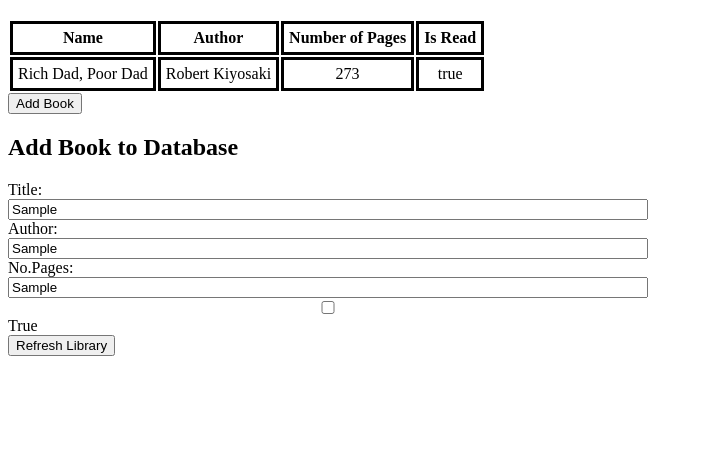
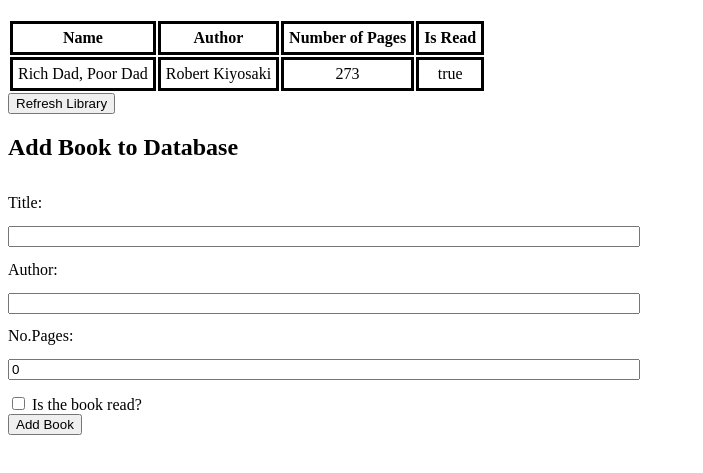
Before and after one commit to Alexis696/odinproject-javascript, a plain HTML site: page library/library.html in a window 1280 px wide. Both pictures are taken after typing "Sample", "Sample", "Sample" into the empty fields and a click on the button "Add Book". Shown: the part 61-534 px from the top of the page, without its empty margins (0-703 px from the left). Drawn offline with Linux system fonts and the light colour scheme.

Commit message:
library is almost done, just a few bugs to fix left

```diff
--- a/library/library.css
+++ b/library/library.css
@@ -6,10 +6,16 @@
 }
 
 .add-book-form {
+  height: 300px;
   display: flex;
   flex-direction: column;
+  justify-content: space-between;
 }
 
-input {
+#book-status {
+  width: fit-content;
+}
+
+.add-book-form {
   width: 50%;
 }
--- a/library/library.html
+++ b/library/library.html
@@ -21,7 +21,7 @@
 
       </tbody>
     </table>
-    <button class="add">Add Book</button>
+    <button class="refresh-button">Refresh Library</button>
     <div class="form-div">
       <form class="add-book-form">
         <h2>Add Book to Database</h2>
@@ -31,11 +31,13 @@
         <input type="text" name="book-author" id="book-author">
         <label for="book-pages">No.Pages:</label>
         <input type="text" name="book-pages" id="book-pages">
-        <input type="checkbox" name="book-status" id="status-true">
-        <label for="status-true">True</label>
+        <div class="checkbox-input" style="float:left">
+          <input type="checkbox" name="book-status" id="book-status">
+          <label for="status-true">Is the book read?</label>
+        </div>
       </form>
+      <button class="add-button">Add Book</button>
     </div>
-    <button class="refresh">Refresh Library</button>
     <script src="./library.js"></script>
   </body>
 </html>
--- a/library/library.js
+++ b/library/library.js
@@ -1,9 +1,14 @@
 const myLibrary = [];
 
-const tableBody = document.querySelector('tbody');
+const tableBody = document.querySelector("tbody");
 
-const refreshButton = document.querySelector('.refresh');
-const addButton = document.querySelector('.add');
+const bTitleInput = document.getElementById("book-title");
+const bAuthorInput = document.getElementById("book-author");
+const bPagesInput = document.getElementById("book-pages");
+const bStatusInput = document.getElementById("book-status");
+
+const refreshButton = document.querySelector(".refresh-button");
+const addButton = document.querySelector(".add-button");
 
 function Book(title, author, pages, read) {
   this.title = title;
@@ -18,28 +23,44 @@
 favoriteBook = new Book("Rich Dad, Poor Dad", "Robert Kiyosaki", 273, true);
 addBookToLibrary(favoriteBook);
 refreshData();
-console.log(myLibrary);
 
 function addBookToLibrary(book) {
   myLibrary.push(book);
+  console.log(myLibrary);
 }
 
 function refreshData() {
+  for (let r = 0; r < tableBody.rows.length; r++) {
+    console.log(tableBody.rows.length);
+    tableBody.removeChild(tableBody.rows[r]);
+  }
+
   for (let i = 0; i < myLibrary.length; i++) {
-    //tableBody.insertRow(i);
-    const libraryBook = tableBody.insertRow(i);//tableBody.rows[i];
+    const libraryBook = tableBody.insertRow(i);
     for (let j = 0; j < Object.keys(myLibrary[i]).length - 1; j++) {
       const bookProperty = libraryBook.insertCell();
-      bookProperty.classList.add('cell');
+      bookProperty.classList.add("cell");
       bookProperty.textContent = Object.values(myLibrary[i])[j];
     }
   }
+  console.log(myLibrary);
 }
 
 refreshButton.addEventListener("click", function() {
-  refreshData()
+  refreshData();
 });
 
 addButton.addEventListener("click", function() {
-
+  const bookIsRead = bStatusInput.checked ? true : false;
+  const newBook = new Book(
+    bTitleInput.value,
+    bAuthorInput.value,
+    bPagesInput.value,
+    bookIsRead,
+  );
+  addBookToLibrary(newBook);
+  bTitleInput.value = "";
+  bAuthorInput.value = "";
+  bPagesInput.value = 0;
+  bStatusInput.checked = false;
 });
```
